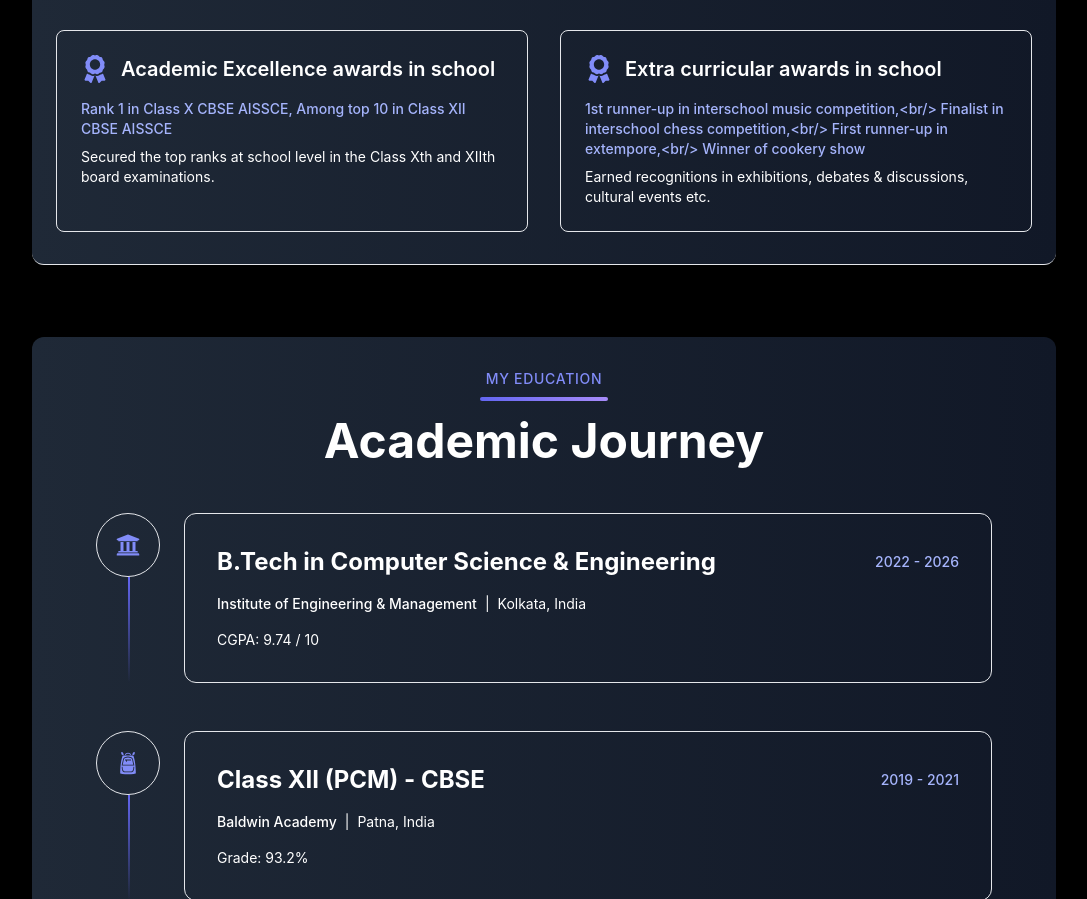
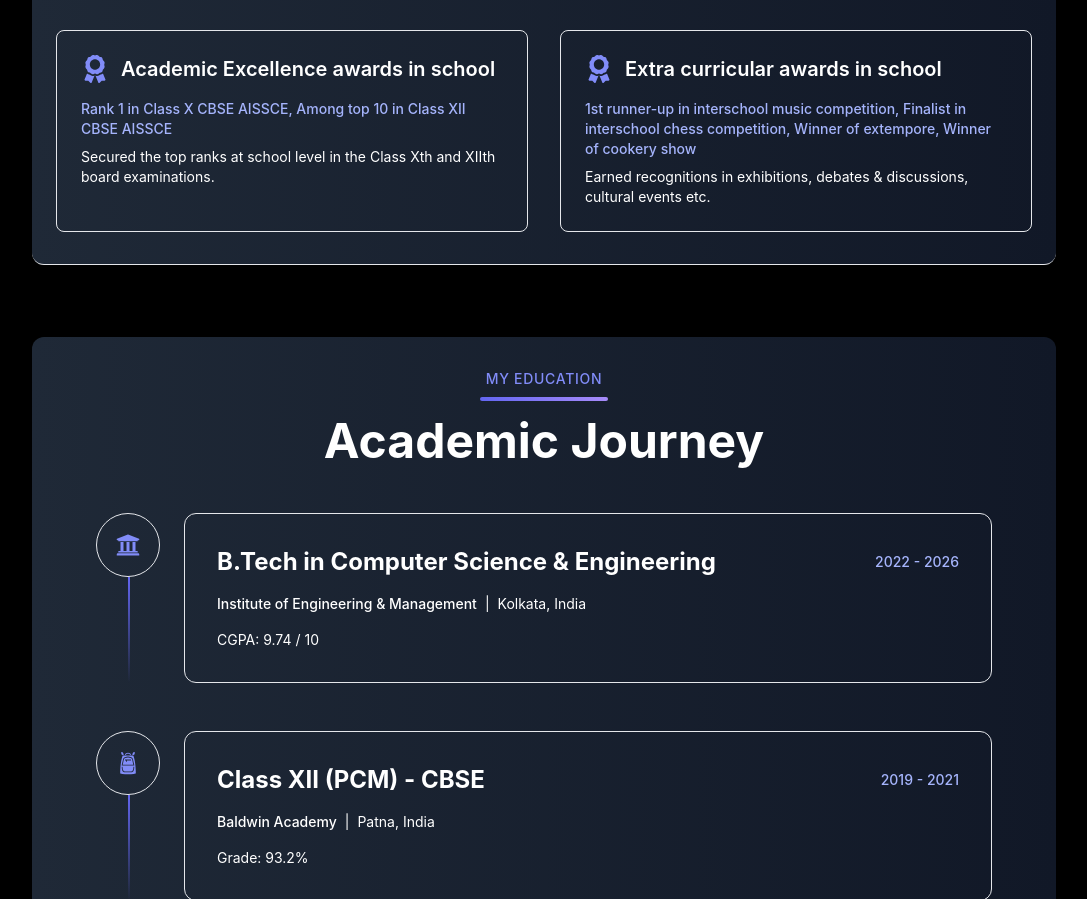
Before and after one commit to pri998/My-Portfolio, a React (Vite) app: page / in a window 1280 px wide. Shown: the part 3302-4201 px from the top of the page, without its empty margins (96-1183 px from the left). Built offline with nearby package versions, Linux system fonts and the light colour scheme.

Commit message:
update achieve

```diff
--- a/src/components/Achievements.jsx
+++ b/src/components/Achievements.jsx
@@ -58,7 +58,7 @@ const achievementData = [
   },
   {
     title: "Extra curricular awards in school",
-    subtitle: "1st runner-up in interschool music competition,<br/> Finalist in interschool chess competition,<br/> First runner-up in extempore,<br/> Winner of cookery show",
+    subtitle: "1st runner-up in interschool music competition, Finalist in interschool chess competition, Winner of extempore, Winner of cookery show",
     description:
       "Earned recognitions in exhibitions, debates & discussions, cultural events etc.",
   },
```
